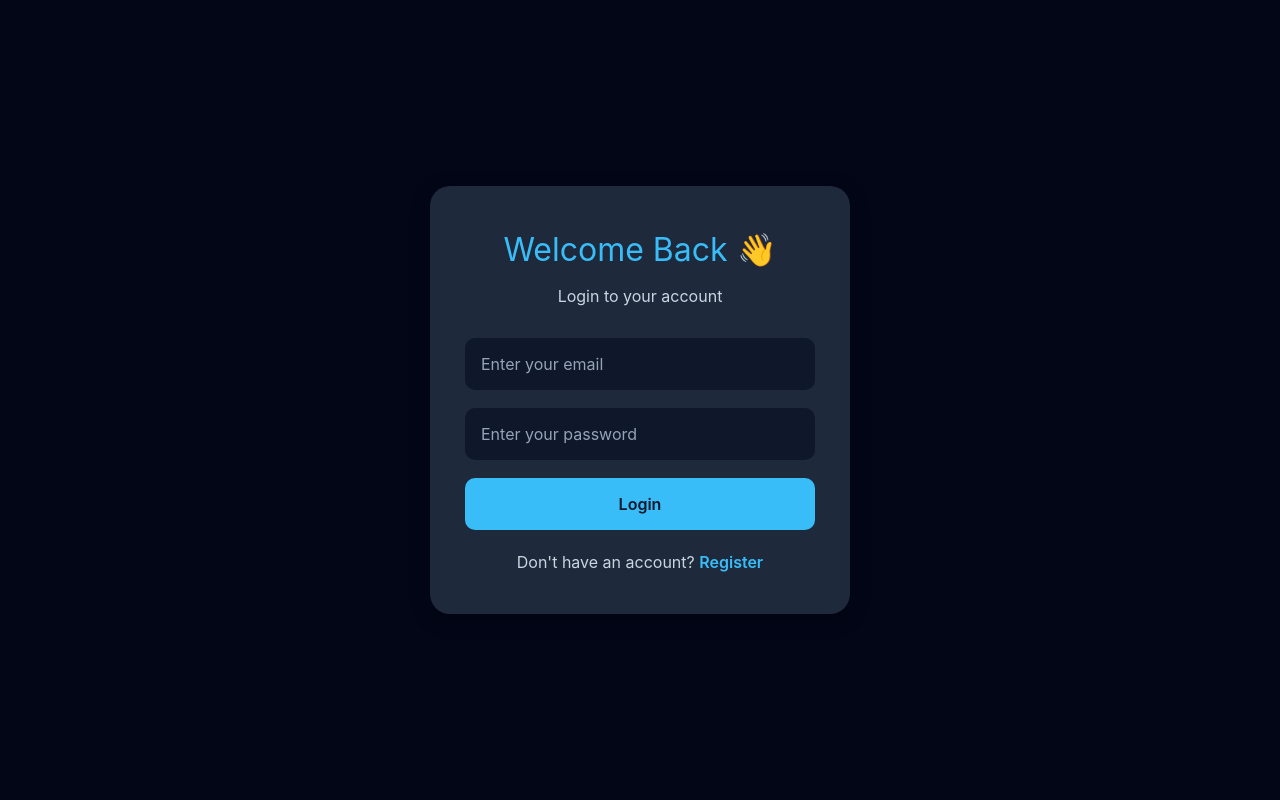
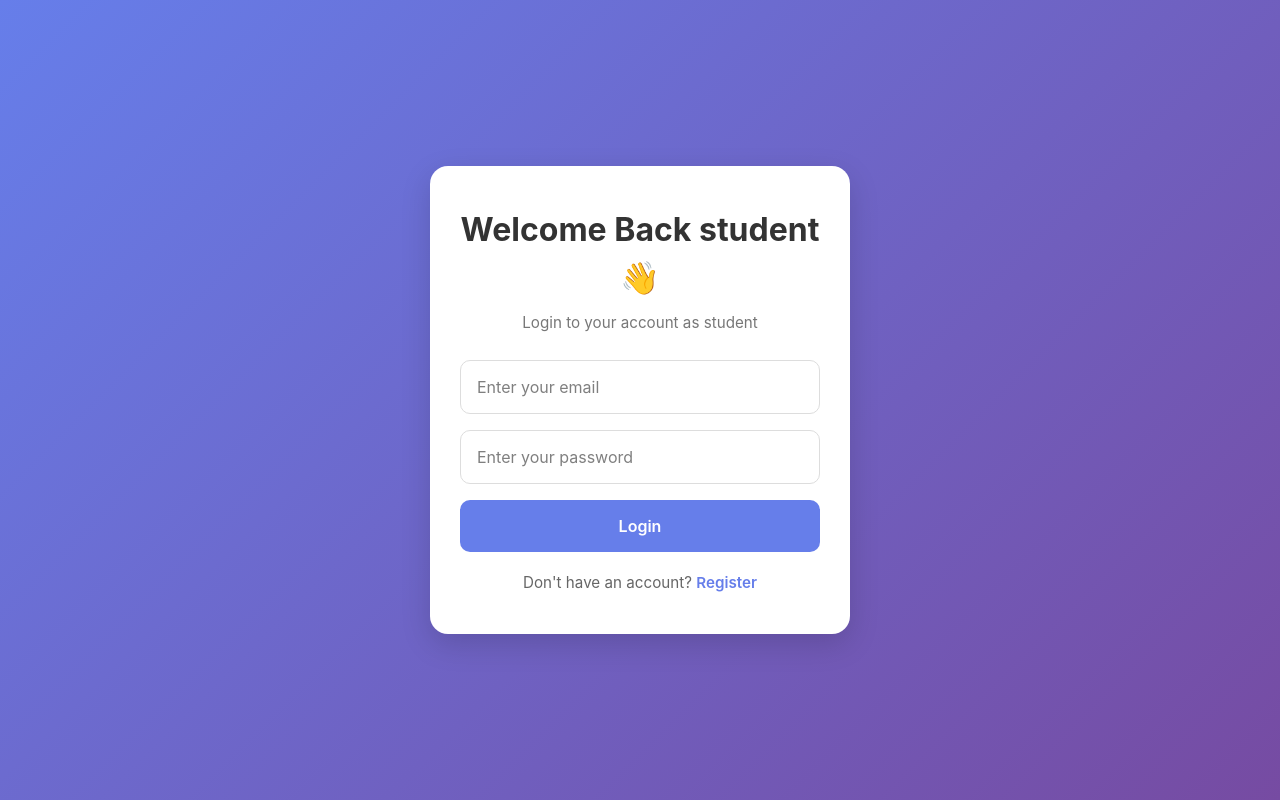
Before and after one commit to sameerkadyan/frontend-client, a React (Vite) app: page /student/login in a window 1280 px wide. Built offline with nearby package versions, Linux system fonts and the light colour scheme.

Commit message:
Add teacher login feature

```diff
--- a/src/App.jsx
+++ b/src/App.jsx
@@ -6,7 +6,7 @@ import {
   Route,
 } from "react-router-dom";
 
-import Login from "./pages/auth/Login";
+import StudentLogin from "./pages/student/StudentLogin";
 
 import StudentRegister
 from "./pages/student/StudentRegister";
@@ -27,6 +27,7 @@ import ProtectedRoute
 from "./components/ProtectedRoute";
 
 import Home from "./pages/Home";
+import TeacherLogin from "./pages/teacher/TeacherLogin";
 
 function App() {
 
@@ -45,7 +46,12 @@ function App() {
         {/* LOGIN */}
         <Route
           path="/student/login"
-          element={<Login />}
+          element={<StudentLogin />}
+        />
+
+        <Route
+          path="/teacher/login"
+          element={<TeacherLogin/>}
         />
 
         {/* STUDENT REGISTER */}
--- a/src/components/auth/LoginForm.jsx
+++ b/src/components/auth/LoginForm.jsx
@@ -1,18 +1,29 @@
 import React from "react";
 import { Link } from "react-router-dom";
 
-const LoginForm = ({ form, loading, handleChange, handleLogin }) => {
+import "../../style/login.css";
+
+const LoginForm = ({
+  form,
+  loading,
+  handleChange,
+  handleLogin,
+  role,
+}) => {
   return (
     <div className="login-wrapper">
-
       <div className="login-card">
 
-        <h2 className="login-title">Welcome Back 👋</h2>
+        {/* TITLE */}
+        <h2 className="login-title">
+          Welcome Back {role} 👋
+        </h2>
 
         <p className="login-description">
-          Login to your account
+          Login to your account as {role}
         </p>
 
+        {/* EMAIL */}
         <input
           type="email"
           name="email"
@@ -22,6 +33,7 @@ const LoginForm = ({ form, loading, handleChange, handleLogin }) => {
           className="login-input"
         />
 
+        {/* PASSWORD */}
         <input
           type="password"
           name="password"
@@ -31,6 +43,7 @@ const LoginForm = ({ form, loading, handleChange, handleLogin }) => {
           className="login-input"
         />
 
+        {/* BUTTON */}
         <button
           className="login-btn"
           onClick={handleLogin}
@@ -39,15 +52,18 @@ const LoginForm = ({ form, loading, handleChange, handleLogin }) => {
           {loading ? "Logging in..." : "Login"}
         </button>
 
+        {/* REGISTER */}
         <p className="login-footer">
           Don't have an account?{" "}
-          <Link className="register-login-btn" to="/register">
+          <Link
+            to="/register"
+            className="register-login-btn"
+          >
             Register
           </Link>
         </p>
 
       </div>
-
     </div>
   );
 };
--- a/src/hooks/useLogin.js
+++ b/src/hooks/useLogin.js
@@ -3,7 +3,7 @@ import { useNavigate } from "react-router-dom";
 import { loginUser } from "../api/authApi";
 import { setToken } from "../utils/auth";
 
-export const useLogin = () => {
+export const useLogin = (role) => {
   const navigate = useNavigate();
 
   const [form, setForm] = useState({
--- a/src/pages/auth/Register.jsx
+++ /dev/null
@@ -1,19 +0,0 @@
-import React from "react";
-import RegisterForm from "../../components/auth/RegisterForm";
-import { useRegister } from "../../hooks/useRegister";
-
-import "../../style/register.css";
-
-const Register = () => {
-  const { form, handleChange, handleRegister } = useRegister();
-
-  return (
-    <RegisterForm
-      form={form}
-      handleChange={handleChange}
-      handleRegister={handleRegister}
-    />
-  );
-};
-
-export default Register;
--- /dev/null
+++ b/src/pages/student/StudentLogin.jsx
@@ -0,0 +1,21 @@
+import LoginForm from "../../components/auth/LoginForm";
+import { useLogin } from "../../hooks/useLogin";
+
+const StudentLogin = () => {
+    const {
+        form,
+        handleChange,
+        handleLogin,
+    } = useLogin("student");
+
+    return (
+        <LoginForm
+            form = {form}
+            handleChange={handleChange}
+            handleLogin={handleLogin}
+            role="student"
+        />
+    )
+};
+
+export default StudentLogin;
--- /dev/null
+++ b/src/pages/teacher/TeacherLogin.jsx
@@ -0,0 +1,24 @@
+import LoginForm from "../../components/auth/LoginForm";
+import { useLogin } from "../../hooks/useLogin";
+
+const TeacherLogin = () => {
+
+    const role = "teacher";
+
+    const {
+        form,
+        handleChange,
+        handleLogin,
+    } = useLogin(role);
+
+    return (
+        <LoginForm
+            form={form}
+            handleChange={handleChange}
+            handleLogin={handleLogin}
+            role={role}
+        />
+    );
+}
+
+export default TeacherLogin;
--- a/src/style/login.css
+++ b/src/style/login.css
@@ -1,86 +1,110 @@
-/* login.css */
-
+/* Full Page */
 .login-wrapper {
   min-height: 100vh;
   display: flex;
   justify-content: center;
   align-items: center;
-  background: #020617;
+  background: linear-gradient(
+    135deg,
+    #667eea 0%,
+    #764ba2 100%
+  );
   padding: 20px;
 }
 
+/* Card */
 .login-card {
   width: 100%;
   max-width: 420px;
-  background: #1e293b;
-  padding: 40px 35px;
-  border-radius: 20px;
-  box-shadow: 0 5px 20px rgba(0, 0, 0, 0.3);
-}
-
-.login-title {
-  font-size: 2rem;
-  color: #38bdf8;
-  margin-bottom: 10px;
+  background: #fff;
+  padding: 40px 30px;
+  border-radius: 18px;
+  box-shadow: 0 10px 30px rgba(0, 0, 0, 0.15);
   text-align: center;
 }
 
-.login-description {
-  color: #cbd5e1;
-  text-align: center;
-  margin-bottom: 30px;
+/* Title */
+.login-title {
+  font-size: 2rem;
+  font-weight: 700;
+  color: #333;
+  margin-bottom: 10px;
 }
 
+/* Description */
+.login-description {
+  color: #777;
+  margin-bottom: 25px;
+  font-size: 0.95rem;
+}
+
+/* Inputs */
 .login-input {
   width: 100%;
   padding: 14px 16px;
-  margin-bottom: 18px;
-  border: none;
+  margin-bottom: 16px;
+  border: 1px solid #ddd;
   border-radius: 10px;
+  font-size: 1rem;
   outline: none;
-  background: #0f172a;
-  color: white;
-  font-size: 1rem;
+  transition: all 0.3s ease;
+  box-sizing: border-box;
 }
 
-.login-input::placeholder {
-  color: #94a3b8;
+.login-input:focus {
+  border-color: #667eea;
+  box-shadow: 0 0 0 4px rgba(102, 126, 234, 0.15);
 }
 
+/* Button */
 .login-btn {
   width: 100%;
   padding: 14px;
+  background: #667eea;
+  color: white;
   border: none;
   border-radius: 10px;
-  background: #38bdf8;
-  color: #0f172a;
   font-size: 1rem;
   font-weight: 600;
   cursor: pointer;
-  transition: 0.3s ease;
+  transition: 0.3s;
 }
 
-.login-btn:hover {
-  background: #0ea5e9;
+.login-btn:hover:not(:disabled) {
+  background: #5568d8;
+  transform: translateY(-2px);
 }
 
 .login-btn:disabled {
-  opacity: 0.7;
+  background: #b8c0ff;
   cursor: not-allowed;
 }
 
+/* Footer */
 .login-footer {
   margin-top: 20px;
-  text-align: center;
-  color: #cbd5e1;
+  color: #666;
+  font-size: 0.95rem;
 }
 
+/* Register Link */
 .register-login-btn {
-  color: #38bdf8;
   text-decoration: none;
+  color: #667eea;
   font-weight: 600;
 }
 
 .register-login-btn:hover {
   text-decoration: underline;
 }
+
+/* Responsive */
+@media (max-width: 480px) {
+  .login-card {
+    padding: 30px 20px;
+  }
+
+  .login-title {
+    font-size: 1.7rem;
+  }
+}
```
